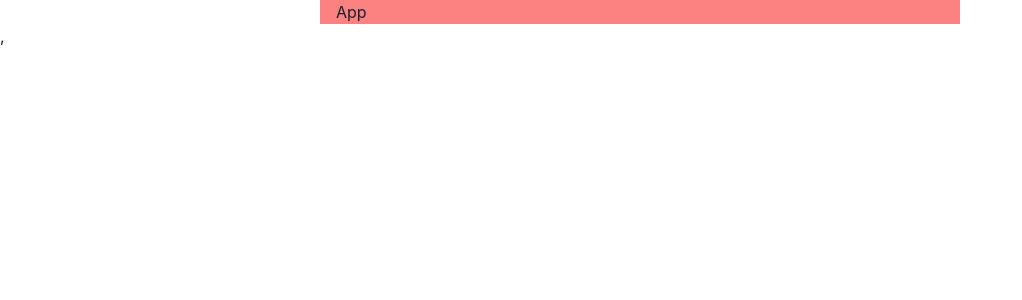
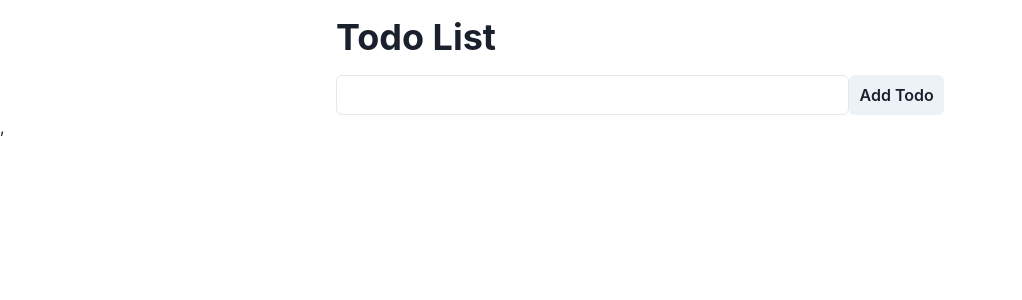
Before and after one commit to SirNathanJF/DigitalDo, a React (Create React App) app: page / in a window 1280 px wide. Shown: the top 300 px of the page, without its empty margins (0-1022 px from the left). Built offline with nearby package versions, Linux system fonts and the light colour scheme.

Commit message:
started creation of form on AddTodo.js and added heading to App.js

```diff
--- a/src/App.js
+++ b/src/App.js
@@ -1,10 +1,12 @@
 import React from 'react';
-import { Container } from '@chakra-ui/react';
+import { Container, Heading } from '@chakra-ui/react';
+import AddTodo from './components/AddTodo';
 
 function App() {
   return (
-    <Container className="App" maxW="container.sm" bg="red.300">
-      <h1>App</h1>
+    <Container className="App" maxW="container.sm">
+      <Heading my="4">Todo List</Heading>
+      <AddTodo />
     </Container>
   );
 }
--- a/src/components/AddTodo.js
+++ b/src/components/AddTodo.js
@@ -1,10 +1,18 @@
+import { Button, Flex, FormControl, Input } from '@chakra-ui/react';
 import React from 'react';
 
 export const AddTodo = () => {
   return (
-    <div>
-      add todo
-    </div>
+    <form>
+      <Flex>
+        <FormControl>
+          <Input
+           type="text"
+          />
+        </FormControl>
+        <Button>Add Todo</Button>
+      </Flex>
+    </form>
   );
 };
 
```
